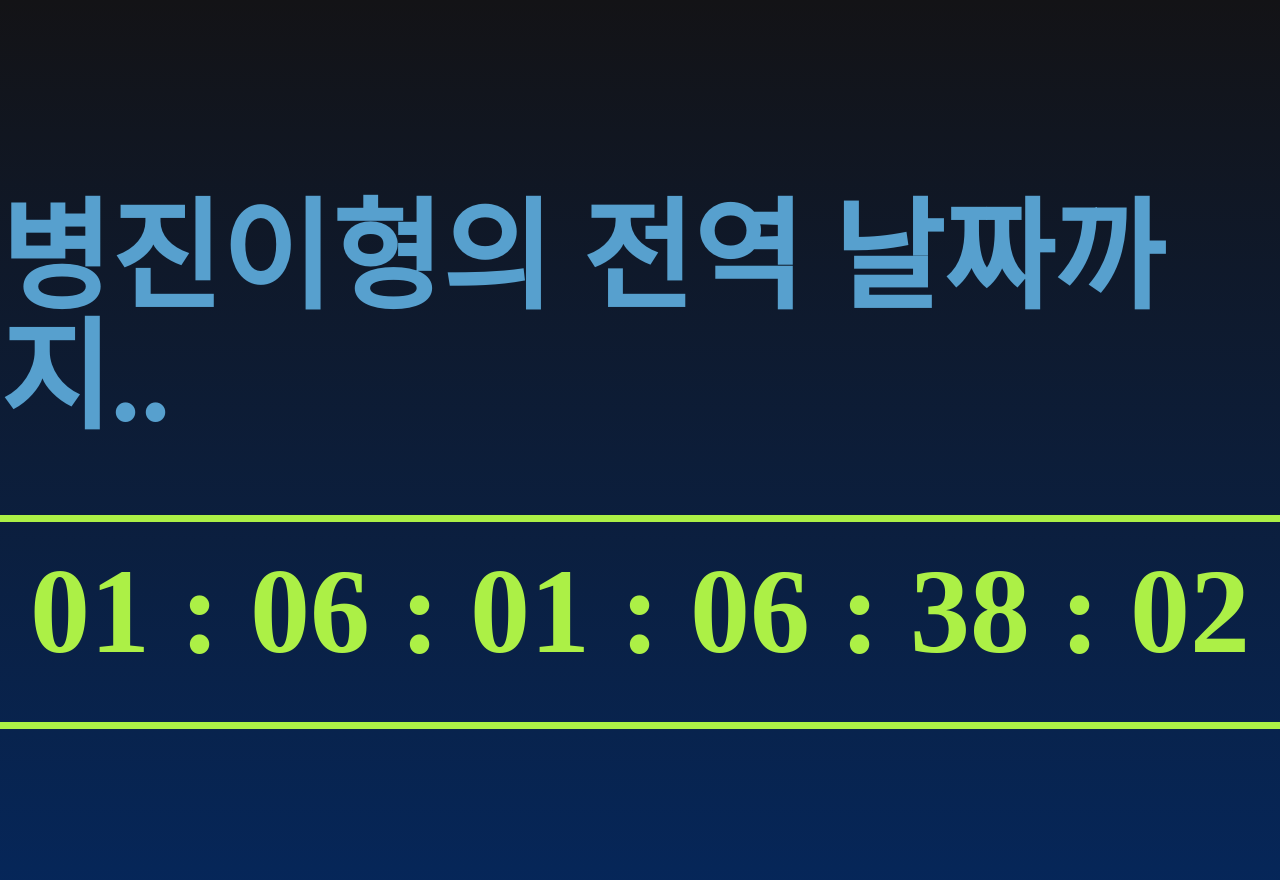
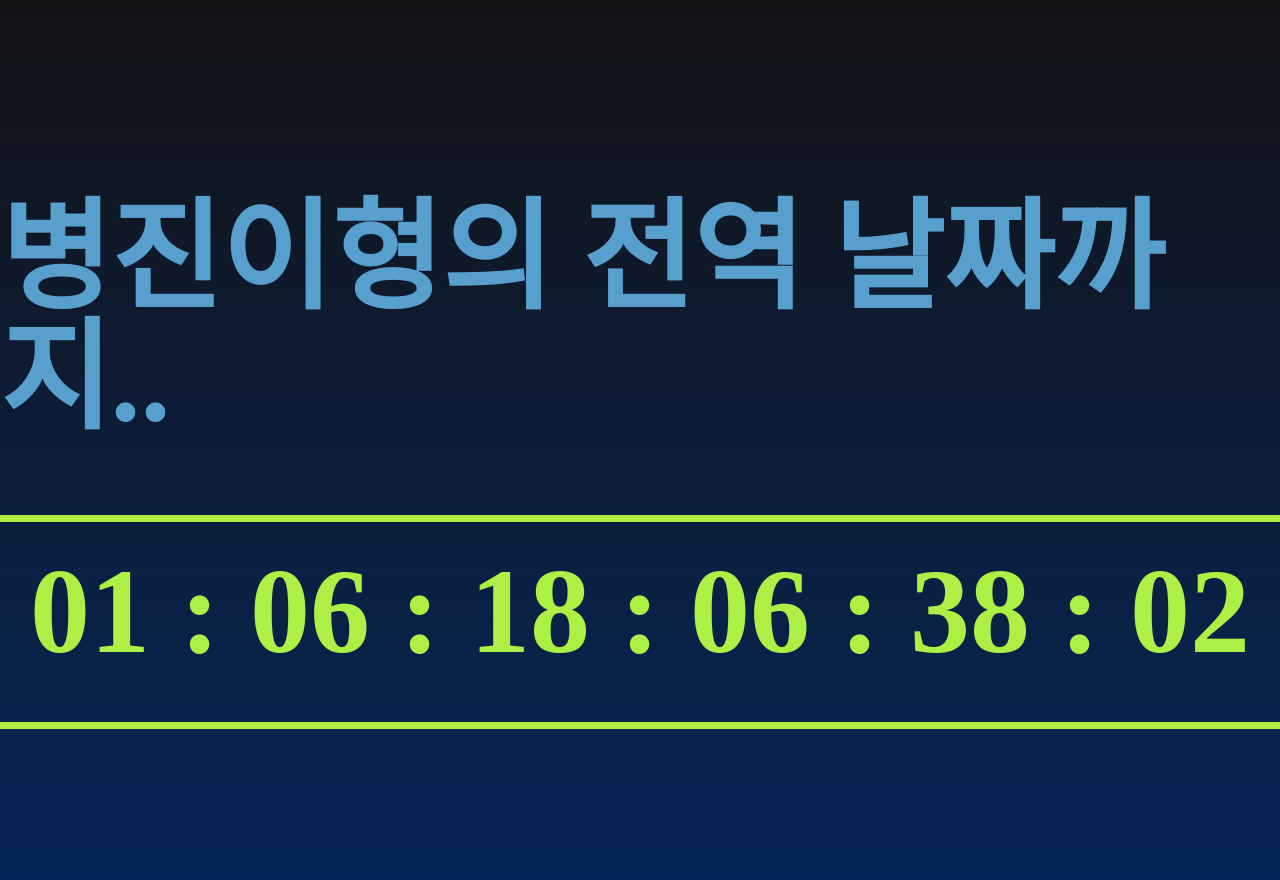
Before and after one commit to drainxc/dobby-js, a React (Create React App) app: page / in a window 1280 px wide. Shown: the top 880 px of the page. Built offline with nearby package versions, Linux system fonts and the light colour scheme.

Commit message:
⚡ :: (#10)[Time] Fix Day

```diff
--- a/src/Components/Common/Time/index.js
+++ b/src/Components/Common/Time/index.js
@@ -25,10 +25,26 @@ export default function Time() {
     //   minutes: fillZero(60 - now.getMinutes() - 1),
     //   seconds: fillZero(60 - now.getSeconds()),
     // });
+    let days;
+    if (now.getMonth - 1 === 2) {
+      days = 28;
+    } else if (now.getMonth - 1 <= 7) {
+      if ((now.getMonth - 1) % 2 === 1) {
+        days = 31;
+      } else {
+        days = 30;
+      }
+    } else {
+      if ((now.getMonth - 1) % 2 === 0) {
+        days = 31;
+      } else {
+        days = 30;
+      }
+    }
     setTime({
       year: fillZero(2023 - now.getFullYear()),
       month: fillZero(9 - now.getMonth() - 1),
-      day: fillZero(13 - now.getDate() - 1),
+      day: fillZero(days - now.getDate() - 1),
       hours: fillZero(24 - now.getHours() - 1),
       minutes: fillZero(60 - now.getMinutes() - 1),
       seconds: fillZero(60 - now.getSeconds()),
```
